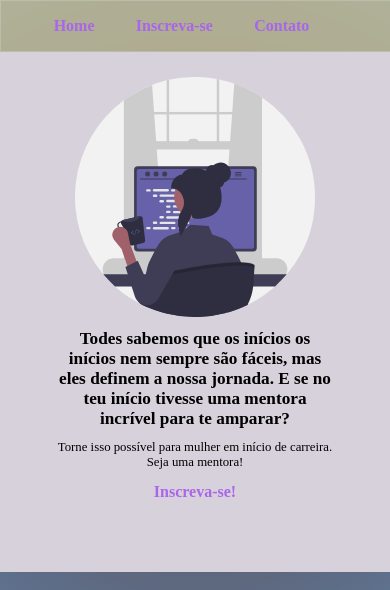
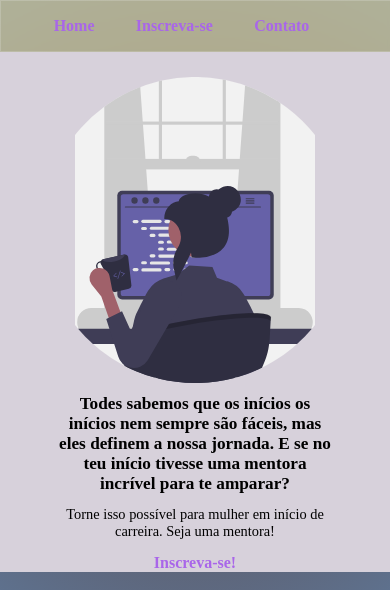
Before and after one commit to linefmv/AmparADevA, a React (Create React App) app: page / in a window 390 px wide. Shown: the top 590 px of the page. Built offline with nearby package versions, Linux system fonts and the light colour scheme.

Commit message:
refactor: add photo and change text

```diff
--- a/src/components/TextAndImage/TextAndImage.jsx
+++ b/src/components/TextAndImage/TextAndImage.jsx
@@ -1,7 +1,7 @@
 import './textAndImage.styles.css'
 const TextAndImage = ( props ) => {
     return (
-        <section class={props.sectionContent}>
+        <section className={props.sectionContent}>
             <h2>{props.title}</h2>
             <p>{props.description}</p>
             <img src={props.image} alt=''/>
--- a/src/components/TextAndImage/textAndImage.styles.css
+++ b/src/components/TextAndImage/textAndImage.styles.css
@@ -1,19 +1,22 @@
 section {
+    display: flex;
     justify-content: center;
-    justify-items: center;
-    display: grid;
-    grid-template-areas:
-        'title'
-        'image'
-        'description'
+    flex-direction: column;
+    align-items: center;
 }
 
 h2 {
-    grid-area: title;
+text-align: center;
 }
 img {
-    grid-area: image;
+    width: 100%;
+    height: 100%;
+    object-fit: cover;
 }
 p {
-    grid-area: description;
+    font-size: clamp(0.9rem, 0.4867rem + 1.0667vw, 1.3rem);
 }
+
+.intent {
+    background-color: rgb(170, 120, 53);
+}
```
Also changed, not shown: src/assets/about.svg (added), src/assets/chat-girls.svg (added).
